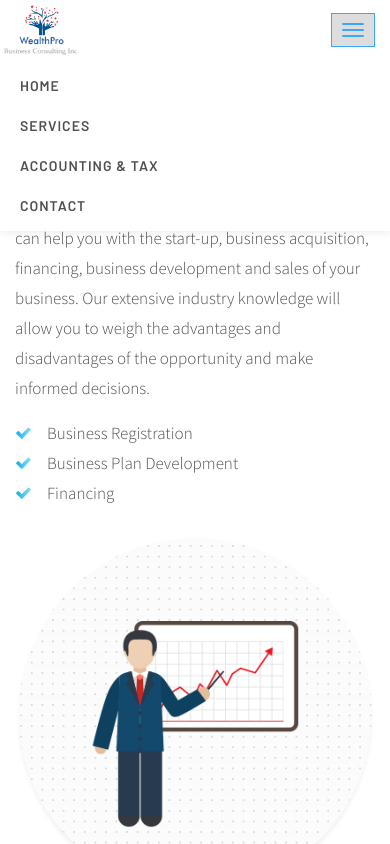
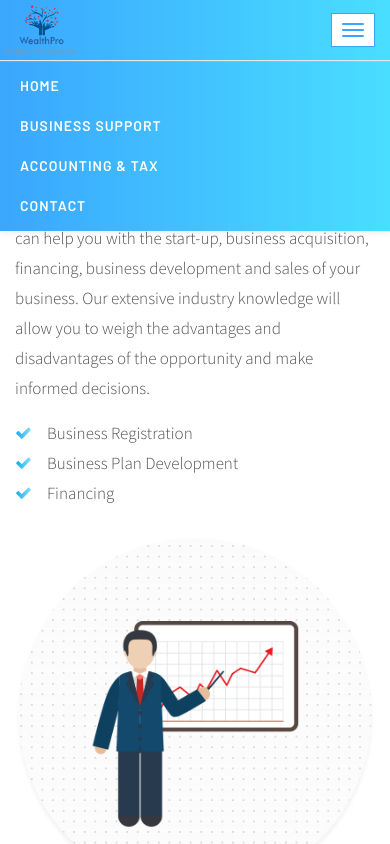
Before and after one commit to ritskc/WealthPro, a plain HTML site: page index.html in a window 390 px wide. Both pictures are taken after a click on the button "Toggle navigation". Shown: the top 844 px of the page. Drawn offline with nearby package versions, Linux system fonts and the light colour scheme; some packages are replaced by stand-ins of ours.

Commit message:
style change

```diff
--- a/css/responsive.css
+++ b/css/responsive.css
@@ -91,10 +91,8 @@
     background-color: transparent;
   }
   .navbar-default .navbar-collapse {
-    border-top: 1px solid transparent;
-    -webkit-box-shadow: inset 0 1px 0 rgba(255, 255, 255, 0.1);
-            box-shadow: inset 0 1px 0 rgba(255, 255, 255, 0.1);
-    background-color: #ffffff;
+    background-image: -webkit-gradient(linear, left top, right top, from(#3aa6fe), to(#49deff));
+  background-image: linear-gradient(90deg, #3aa6fe 0%, #49deff 100%);
   }
   .navbar-default .navbar-fixed-top {
     top: 0;
--- a/css/style.css
+++ b/css/style.css
@@ -489,6 +489,8 @@ Buttons
   background-color: transparent;
   margin: 0;
   min-height: 80px;
+  background-image: -webkit-gradient(linear, left top, right top, from(#3aa6fe), to(#49deff));
+  background-image: linear-gradient(90deg, #3aa6fe 0%, #49deff 100%);
 }
 .navbar-default .navbar-brand {
   margin-top: 50px;
--- a/index.html
+++ b/index.html
@@ -28,7 +28,7 @@
     <link href="https://fonts.googleapis.com/css?family=Source+Sans+Pro:300,400,400i,600" rel="stylesheet">
 
     <!-- Favicon -->
-    <link rel="icon" href="images/favicon.png">
+    <link rel="icon" href="images/logo.png">
     <link rel="apple-touch-icon" href="images/apple-touch-icon.png">
     <link rel="apple-touch-icon" sizes="72x72" href="images/icon-72x72.png">
     <link rel="apple-touch-icon" sizes="114x114" href="images/icon-114x114.png">
@@ -42,22 +42,22 @@
 <body>
 
     <!-- Header -->
-    <nav class="navbar navbar-default" data-spy="affix" >
+    <nav class="navbar navbar-default theme-bg-nav" data-spy="affix">
         <div class="container">
             <div class="navbar-header">
-                <button type="button" class="navbar-toggle collapsed" data-toggle="collapse" data-target="#navbar-collapse" aria-expanded="false">
+                <button type="button" class="navbar-toggle collapsed" style="background-color:white;color:yellow" data-toggle="collapse" data-target="#navbar-collapse" aria-expanded="false">
                     <span class="sr-only">Toggle navigation</span>
                     <span class="icon-bar"></span>
                     <span class="icon-bar"></span>
                     <span class="icon-bar"></span>
                 </button>
-                <a class="navbar-brand"  href="#banner"><img src="images/logo.png" height="50" alt="SaaS Trade Logo"></a>
+                <a class="navbar-brand" href="#banner"><img src="images/logo.png" height="50" alt=""></a>
             </div>
 
             <div class="collapse navbar-collapse onepage-nav" id="navbar-collapse">
                 <ul class="nav navbar-nav navbar-right">
                     <li><a href="#banner">Home</a></li>
-                    <li><a href="#features">Services</a></li>
+                    <li><a href="#features">Business Support</a></li>
                     <li><a href="#accounting">Accounting & Tax</a></li>
                     <li><a href="#contact">Contact</a></li>
                 </ul>
@@ -326,7 +326,7 @@
                     <div class="col-md-6 col-sm-12 sm-text-center">
                         <ul class="footer-menu">
                             <li><a href="#banner">Home</a></li>
-                            <li><a href="#features">Services</a></li>
+                            <li><a href="#features">Business Support</a></li>
                             <li><a href="#accounting">Accounting & Tax</a></li>
                             <li><a href="#contact">Contact</a></li>
                         </ul>
```
